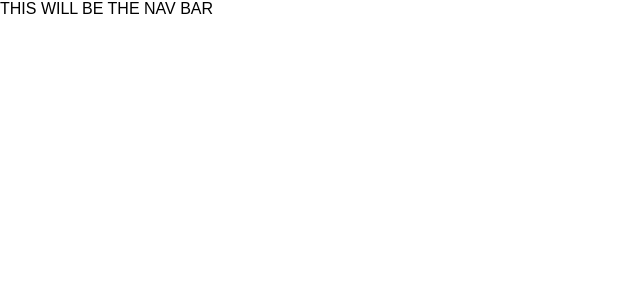
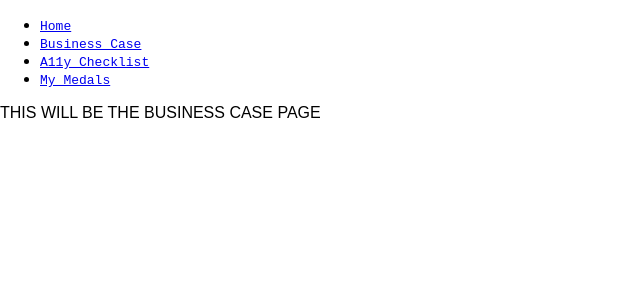
Before and after one commit to jnm2377/react-starter-app, a React (Create React App) app in the folder front-end/: page /business-case in a window 1280 px wide. Shown: the top 300 px of the page, without its empty margins (0-640 px from the left). Built offline with nearby package versions, Linux system fonts and the light colour scheme.

Commit message:
added routing functionality to nav bar

```diff
--- a/front-end/src/App.js
+++ b/front-end/src/App.js
@@ -9,17 +9,34 @@ import {
   NavLink
 } from 'react-router-dom';
 import Navigation from './components/Navigation.js';
+import BusinessCasePage from './components/BusinessCasePage.js';
+import LandingPage from './components/LandingPage.js';
+import ChecklistPage from './components/ChecklistPage.js';
+import MedalsPage from './components/MedalsPage.js';
 import logo from './logo.svg';
 import './App.css';
 
-class App extends Component {
-  render() {
-    return (
-      <main>
-        <Navigation/>
-      </main>
-    );
-  }
-}
+//APP COMPONENT
+const App = () => (
+  <Router>
+    <section>
+      <Navigation/>
+
+
+      <Switch>
+        <Route path='/business-case' component={BusinessCasePage}/>
+        <Route path='/checklist' component={ChecklistPage}/>
+        <Route path='/my-medals' component={MedalsPage}/>
+        <Route exact path='/' component={LandingPage}/>
+        <Route render={({location}) => (
+          <div>
+            <h3>Error! No matches for <code>{location.pathname}</code></h3>
+          </div>
+        )}/>
+      </Switch>
+    </section>
+  </Router>
+
+);
 
 export default App;
--- /dev/null
+++ b/front-end/src/components/BusinessCasePage.js
@@ -0,0 +1,14 @@
+import React, { Component } from 'react';
+
+
+class BusinessCasePage extends Component {
+  render() {
+    return (
+      <section>
+        THIS WILL BE THE BUSINESS CASE PAGE
+      </section>
+    );
+  }
+}
+
+export default BusinessCasePage;
--- a/front-end/src/components/Navigation.js
+++ b/front-end/src/components/Navigation.js
@@ -1,11 +1,40 @@
 import React, { Component } from 'react';
-
+import PropTypes from 'prop-types';
+import {
+  BrowserRouter as Router,
+  Route,
+  Link,
+  Redirect,
+  Switch,
+  NavLink
+} from 'react-router-dom';
 
 class Navigation extends Component {
   render() {
     return (
       <nav>
-        THIS WILL BE THE NAV BAR
+        <ul>
+          <li>
+            <Link to='/'>
+              <code>Home</code>
+            </Link>
+          </li>
+          <li>
+            <Link to='/business-case'>
+              <code>Business Case</code>
+            </Link>
+          </li>
+          <li>
+            <Link to='/checklist'>
+              <code>A11y Checklist</code>
+            </Link>
+          </li>
+          <li>
+            <Link to='/my-medals'>
+              <code>My Medals</code>
+            </Link>
+          </li>
+        </ul>
       </nav>
     );
   }
```
